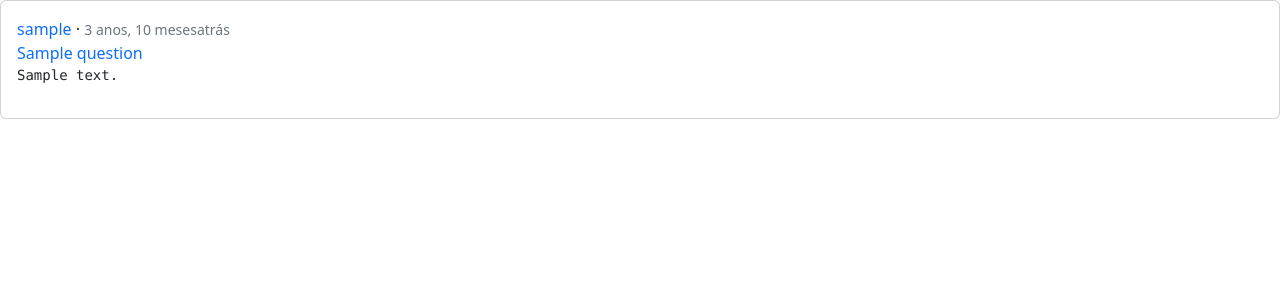
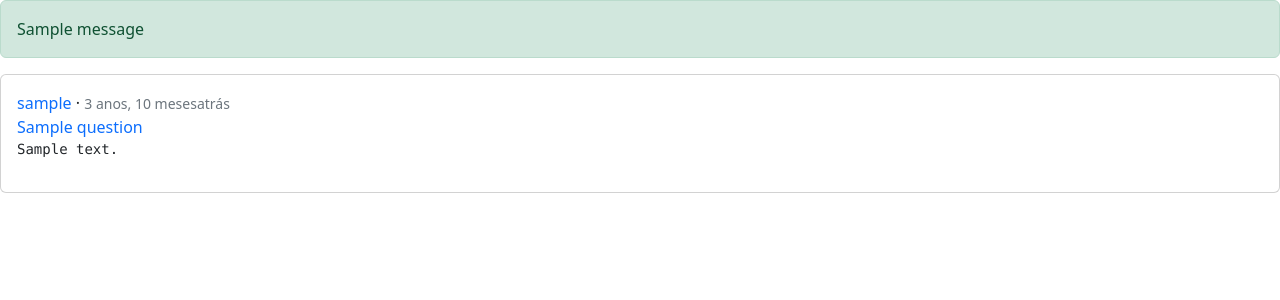
Before and after one commit to augusto71/qa, a Django app: page / in a window 1280 px wide. Shown: the part 56-356 px from the top of the page. Run offline with Django 4.2, Linux system fonts and the light colour scheme; tables that the repository leaves empty hold one stand-in row (values such as "Sample post"); one stand-in notice (Sample message) is shown.

Commit message:
flash message ao criar conta.

```diff
--- a/answers/templates/index.html
+++ b/answers/templates/index.html
@@ -14,6 +14,14 @@
 	<body>
 
 		{% include "includes/navbar.html" %}
+
+		{% if messages %}
+			{% for message in messages %}
+				{% if message.level == DEFAULT_MESSAGE_LEVELS.SUCCESS %}
+					<div class="alert alert-success">{{ message }}</div>
+				{% endif %}
+			{% endfor %}
+		{% endif %}
 
 		<div>
 			{% for question in questions %}
--- a/answers/views.py
+++ b/answers/views.py
@@ -9,6 +9,7 @@ from django.http import Http404
 from django.contrib.auth import authenticate, login
 from django.contrib.auth import logout as django_logout
 from django.contrib.auth.models import User
+from django.contrib import messages
 from django.core.paginator import Paginator
 
 from .models import Question
@@ -59,7 +60,8 @@ def signup(request):
 
 		login(request, user)
 
-		return HttpResponse('Conta criada com sucesso.')
+		messages.success(request, 'Conta criada com sucesso.')
+		return redirect('/')
 	else:
 		return render(request, 'signup.html')
 
```
